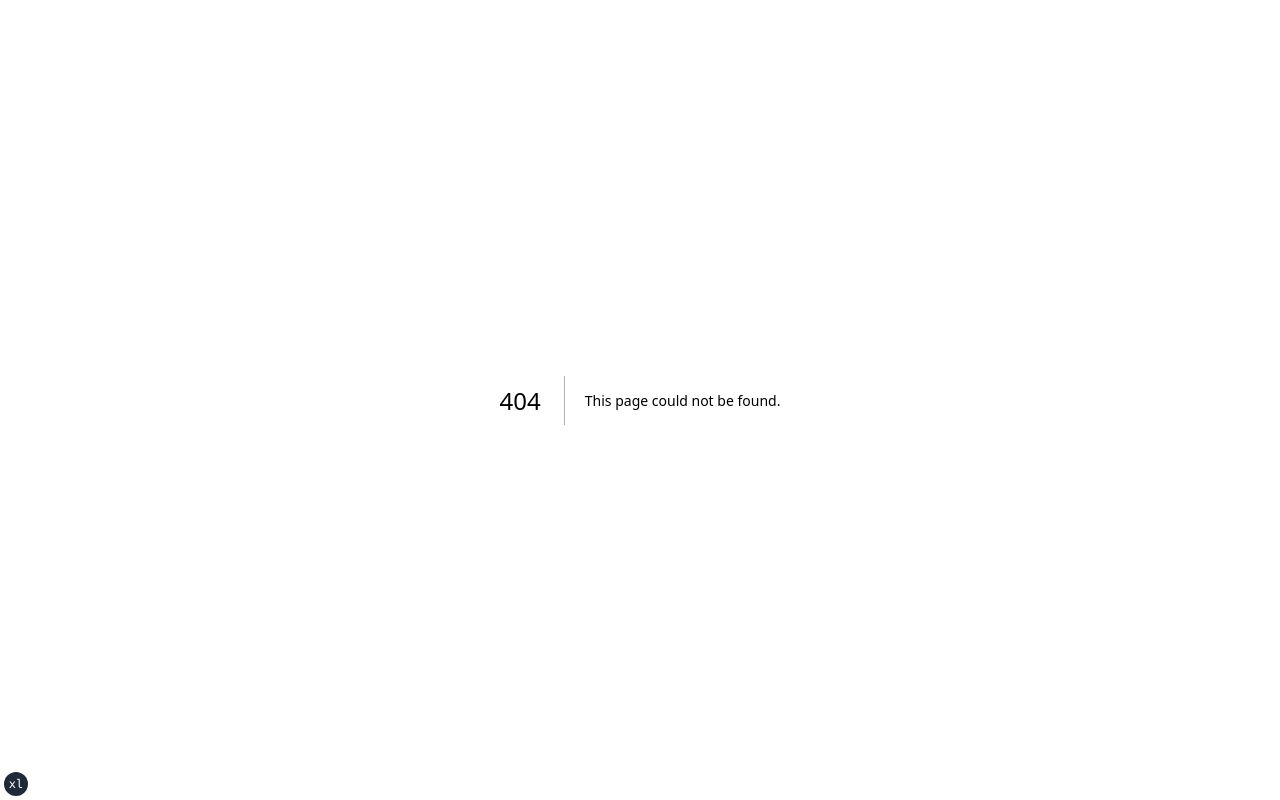
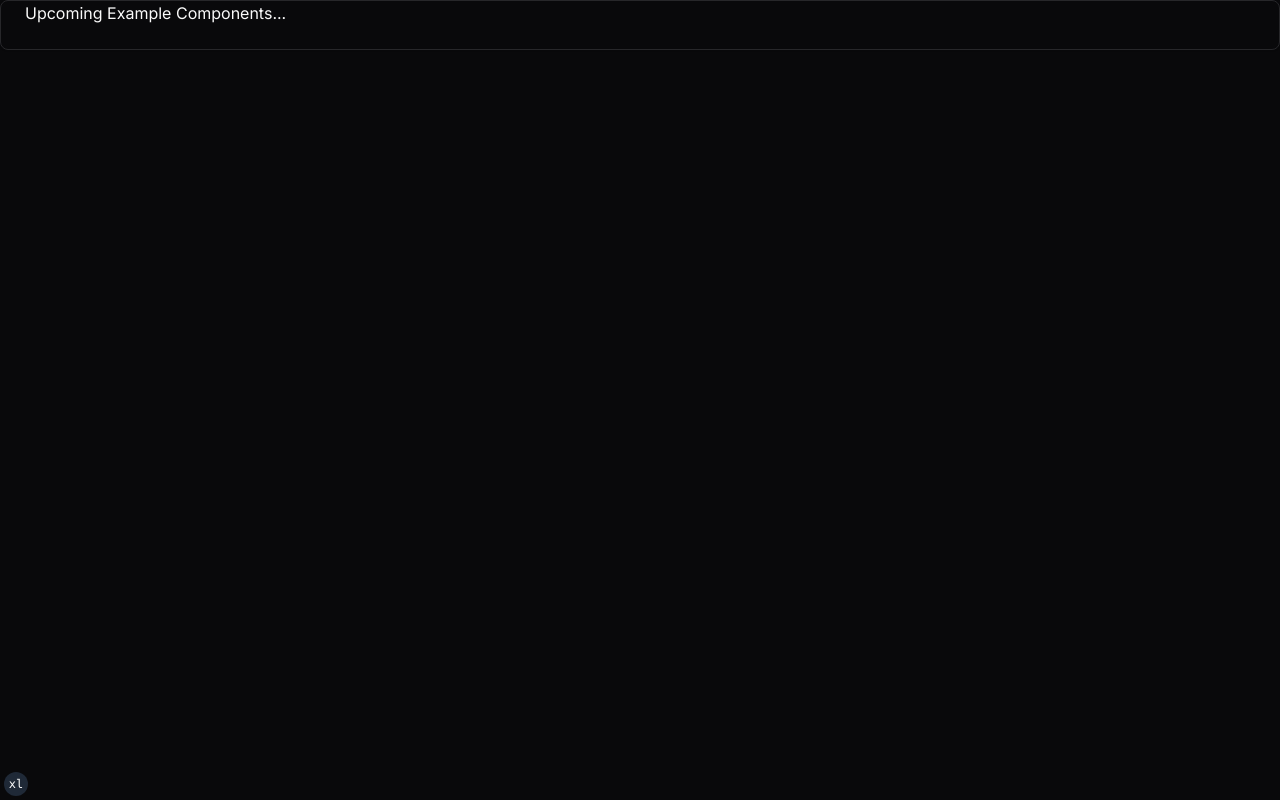
Before and after one commit to mahmudulnayeem/next-js-admin-panel-template, a Next.js app: page /components in a window 1280 px wide. Before the commit this address had no page. Built offline with nearby package versions, Linux system fonts and the light colour scheme.

Commit message:
docs(example-component): added example component page only

```diff
--- /dev/null
+++ b/app/components/page.tsx
@@ -0,0 +1,11 @@
+import { Card, CardContent } from "@/components/ui/card"
+
+const ExampleComponents = () => {
+  return (
+    <Card>
+      <CardContent>Upcoming Example Components...</CardContent>
+    </Card>
+  )
+}
+
+export default ExampleComponents
--- a/app/page.tsx
+++ b/app/page.tsx
@@ -3,6 +3,8 @@ import Image from "next/image"
 import AdminPanelPagination from "@/components/custom-pagintaion"
 import { ThemeColorToggle } from "@/components/theme-color-toggle"
 import { ThemeModeToggle } from "@/components/theme-mode-toggle"
+import { Card, CardContent, CardDescription, CardHeader, CardTitle } from "@/components/ui/card"
+import Link from "next/link"
 
 export default function Home({
   searchParams,
@@ -55,97 +57,29 @@ export default function Home({
         />
       </div>
 
-      <div
-        className="mb-32 grid gap-x-2 text-center lg:mb-0 lg:w-full lg:max-w-5xl
-          lg:grid-cols-4 lg:text-left"
-      >
-        <a
-          href="https://nextjs.org/docs?utm_source=create-next-app&utm_medium=appdir-template&utm_campaign=create-next-app"
-          className="group rounded-lg border bg-card px-5 py-4 transition-colors
-            hover:border-gray-300 hover:bg-gray-100 dark:border-white
-             hover:dark:border-neutral-700 hover:dark:bg-neutral-800/30"
-          target="_blank"
-          rel="noopener noreferrer"
-        >
-          <h2 className="mb-3 text-2xl font-semibold text-primary">
-            Docs{" "}
-            <span
-              className="inline-block transition-transform group-hover:translate-x-1
-                motion-reduce:transform-none"
-            >
-              -&gt;
-            </span>
-          </h2>
-          <p className="m-0 max-w-[30ch] text-sm opacity-50">
-            Find in-depth information about Next.js features and API.
-          </p>
-        </a>
-
-        <a
-          href="https://nextjs.org/learn?utm_source=create-next-app&utm_medium=appdir-template-tw&utm_campaign=create-next-app"
-          className="group rounded-lg border bg-card px-5 py-4 transition-colors
-            hover:border-gray-300 hover:bg-gray-100 dark:border-white
-             hover:dark:border-neutral-700 hover:dark:bg-neutral-800/30"
-          target="_blank"
-          rel="noopener noreferrer"
-        >
-          <h2 className="mb-3 text-2xl font-semibold text-primary">
-            Learn{" "}
-            <span
-              className="inline-block transition-transform group-hover:translate-x-1
-                motion-reduce:transform-none"
-            >
-              -&gt;
-            </span>
-          </h2>
-          <p className="m-0 max-w-[30ch] text-sm opacity-50">
-            Learn about Next.js in an interactive course with&nbsp;quizzes!
-          </p>
-        </a>
-
-        <a
-          href="https://vercel.com/templates?framework=next.js&utm_source=create-next-app&utm_medium=appdir-template&utm_campaign=create-next-app"
-          className="group rounded-lg border bg-card px-5 py-4 transition-colors
-            hover:border-gray-300 hover:bg-gray-100 dark:border-white
-       hover:dark:border-neutral-700 hover:dark:bg-neutral-800/30"
-          target="_blank"
-          rel="noopener noreferrer"
-        >
-          <h2 className="mb-3 text-2xl font-semibold text-primary">
-            Templates{" "}
-            <span
-              className="inline-block transition-transform group-hover:translate-x-1
-                motion-reduce:transform-none"
-            >
-              -&gt;
-            </span>
-          </h2>
-          <p className="m-0 max-w-[30ch] text-sm opacity-50">Explore starter templates for Next.js.</p>
-        </a>
-
-        <a
-          href="https://vercel.com/new?utm_source=create-next-app&utm_medium=appdir-template&utm_campaign=create-next-app"
-          className="group rounded-lg border bg-card px-5 py-4 transition-colors
-            hover:border-gray-300 hover:bg-gray-100 dark:border-white
-       hover:dark:border-neutral-700 hover:dark:bg-neutral-800/30"
-          target="_blank"
-          rel="noopener noreferrer"
-        >
-          <h2 className="mb-3 text-2xl font-semibold text-primary">
-            Deploy{" "}
-            <span
-              className="inline-block transition-transform group-hover:translate-x-1
-                motion-reduce:transform-none"
-            >
-              -&gt;
-            </span>
-          </h2>
-          <p className="m-0 max-w-[30ch] text-balance text-sm opacity-50">
-            Instantly deploy your Next.js site to a shareable URL with Vercel.
-          </p>
-        </a>
+      <div className="mb-32">
+        <Card>
+          <CardHeader>
+            <CardTitle className="text-primary">Next.js Admin Panel</CardTitle>
+            <CardDescription className="text-foreground">
+              A Next.js Admin Panel Template with Tailwind CSS, TypeScript, and Shade-cn ui
+            </CardDescription>
+          </CardHeader>
+          <CardContent className="flex justify-between gap-5 flex-col">
+            <div>
+              <h3 className="text-lg font-semibold">Get Started</h3>
+              <p>Get started by editing app/page.tsx</p>
+            </div>
+            <div>
+              <Link href="/components" className="text-lg font-semibold text-primary hover:underline group ">
+                See components{" "}
+                <span className="inline-block transform transition-transform group-hover:translate-x-1 ">&rarr;</span>
+              </Link>
+            </div>
+          </CardContent>
+        </Card>
       </div>
-      <AdminPanelPagination currentPage={searchParams.page} totalPages={9} />
+      <AdminPanelPagination currentPage={searchParams.page} totalPages={19} />
     </main>
   )
 }
--- a/components/custom-pagintaion.tsx
+++ b/components/custom-pagintaion.tsx
@@ -17,7 +17,7 @@ interface AdminPanelPaginationProps {
   totalPages: number
   windowSize?: number
 }
-const AdminPanelPagination = ({ currentPage, totalPages, windowSize = 5 }: AdminPanelPaginationProps) => {
+const AdminPanelPagination = ({ currentPage, totalPages, windowSize = 4 }: AdminPanelPaginationProps) => {
   const searchParams = useSearchParams()
   const pathname = usePathname()
 
--- a/components/theme-color-toggle.tsx
+++ b/components/theme-color-toggle.tsx
@@ -12,6 +12,7 @@ const availableThemeColors = [
   { name: "Blue", light: "bg-blue-600", dark: "bg-blue-700" },
   { name: "Green", light: "bg-green-600", dark: "bg-green-500" },
   { name: "Orange", light: "bg-orange-500", dark: "bg-orange-700" },
+  { name: "Yellow", light: "bg-yellow-500", dark: "bg-yellow-700" },
 ]
 
 export function ThemeColorToggle() {
--- a/lib/theme-colors.ts
+++ b/lib/theme-colors.ts
@@ -226,6 +226,61 @@ const themes = {
       ring: "240 4.9% 83.9%",
     },
   },
+  Yellow: {
+    light: {
+      background: "0 0% 100%",
+      foreground: "20 14.3% 4.1%",
+      card: "0 0% 100%",
+      cardForeground: "20 14.3% 4.1%",
+      popover: "0 0% 100%",
+      popoverForeground: "20 14.3% 4.1%",
+      primary: "47.9 95.8% 53.1%",
+      primaryForeground: "26 83.3% 14.1%",
+      secondary: "60 4.8% 95.9%",
+      secondaryForeground: "24 9.8% 10%",
+      muted: "60 4.8% 95.9%",
+      mutedForeground: "25 5.3% 44.7%",
+      accent: "60 4.8% 95.9%",
+      accentForeground: "24 9.8% 10%",
+      destructive: "0 84.2% 60.2%",
+      destructiveForeground: "60 9.1% 97.8%",
+      border: "20 5.9% 90%",
+      input: "20 5.9% 90%",
+      ring: "20 14.3% 4.1%",
+      radius: "0.5rem",
+      chart1: "12 76% 61%",
+      chart2: "173 58% 39%",
+      chart3: "197 37% 24%",
+      chart4: "43 74% 66%",
+      chart5: "27 87% 67%",
+    },
+    dark: {
+      background: "20 14.3% 4.1%",
+      foreground: "60 9.1% 97.8%",
+      card: "20 14.3% 4.1%",
+      cardForeground: "60 9.1% 97.8%",
+      popover: "20 14.3% 4.1%",
+      popoverForeground: "60 9.1% 97.8%",
+      primary: "47.9 95.8% 53.1%",
+      primaryForeground: "26 83.3% 14.1%",
+      secondary: "12 6.5% 15.1%",
+      secondaryForeground: "60 9.1% 97.8%",
+      muted: "12 6.5% 15.1%",
+      mutedForeground: "24 5.4% 63.9%",
+      accent: "12 6.5% 15.1%",
+      accentForeground: "60 9.1% 97.8%",
+      destructive: "0 62.8% 30.6%",
+      destructiveForeground: "60 9.1% 97.8%",
+      border: "12 6.5% 15.1%",
+      input: "12 6.5% 15.1%",
+      ring: "35.5 91.7% 32.9%",
+      chart1: "220 70% 50%",
+      chart2: "160 60% 45%",
+      chart3: "30 80% 55%",
+      chart4: "280 65% 60%",
+      chart5: "340 75% 55%",
+    },
+  },
 }
 
 export default function setGlobalColorTheme(themeMode: "light" | "dark", color: ThemeColors) {
```
